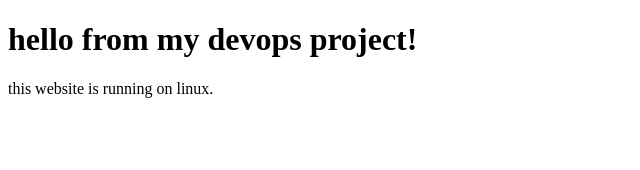
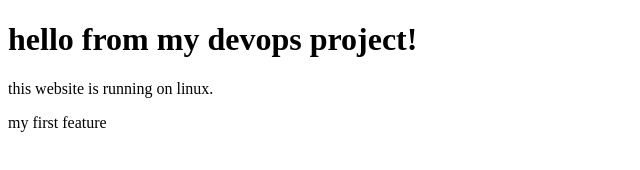
Before and after one commit to sivaachiver-arch/my-project, a plain HTML site: page index.html in a window 1280 px wide. Shown: the whole page, without its empty margins (0-640 px from the left). Drawn offline with Linux system fonts and the light colour scheme.

Commit message:
add first feature

```diff
--- a/index.html
+++ b/index.html
@@ -8,3 +8,4 @@
 <p>this website is running on linux.</p>
 </body>
 </html>
+<p>my first feature</p>
```
